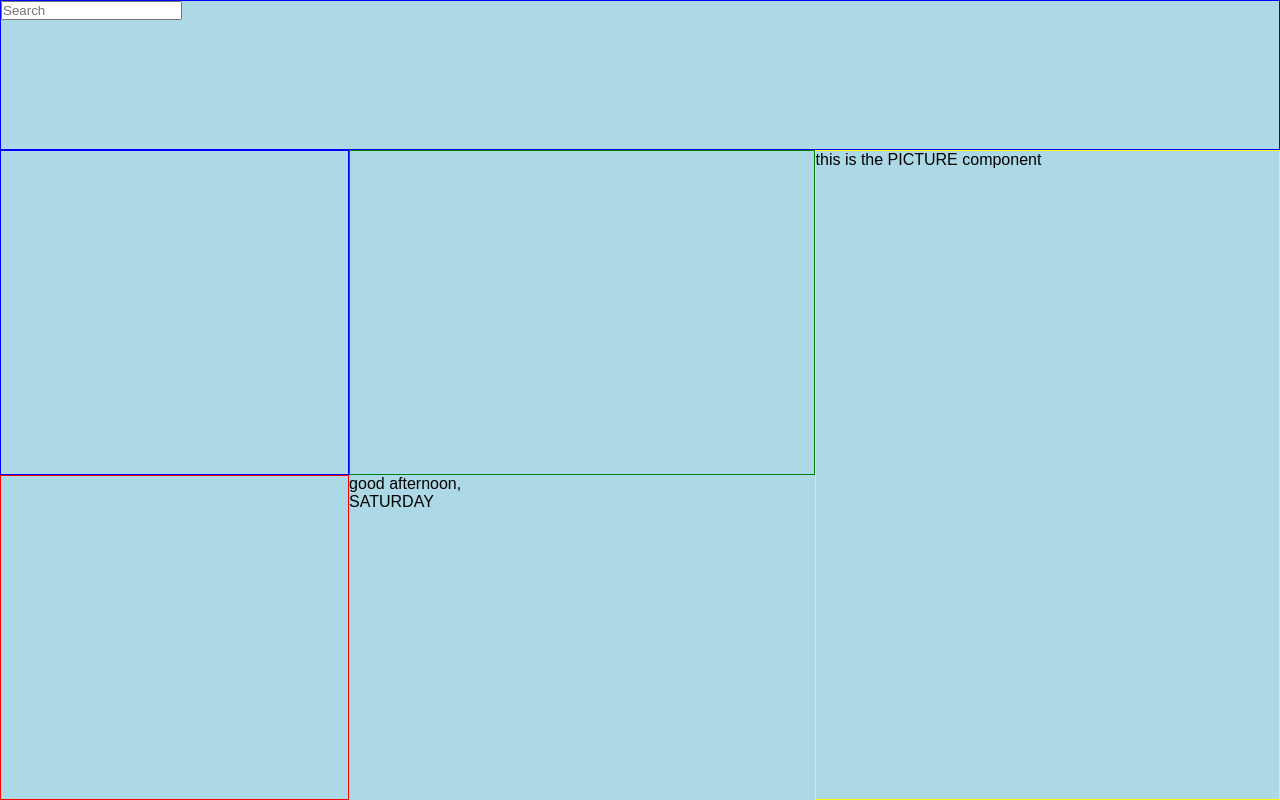
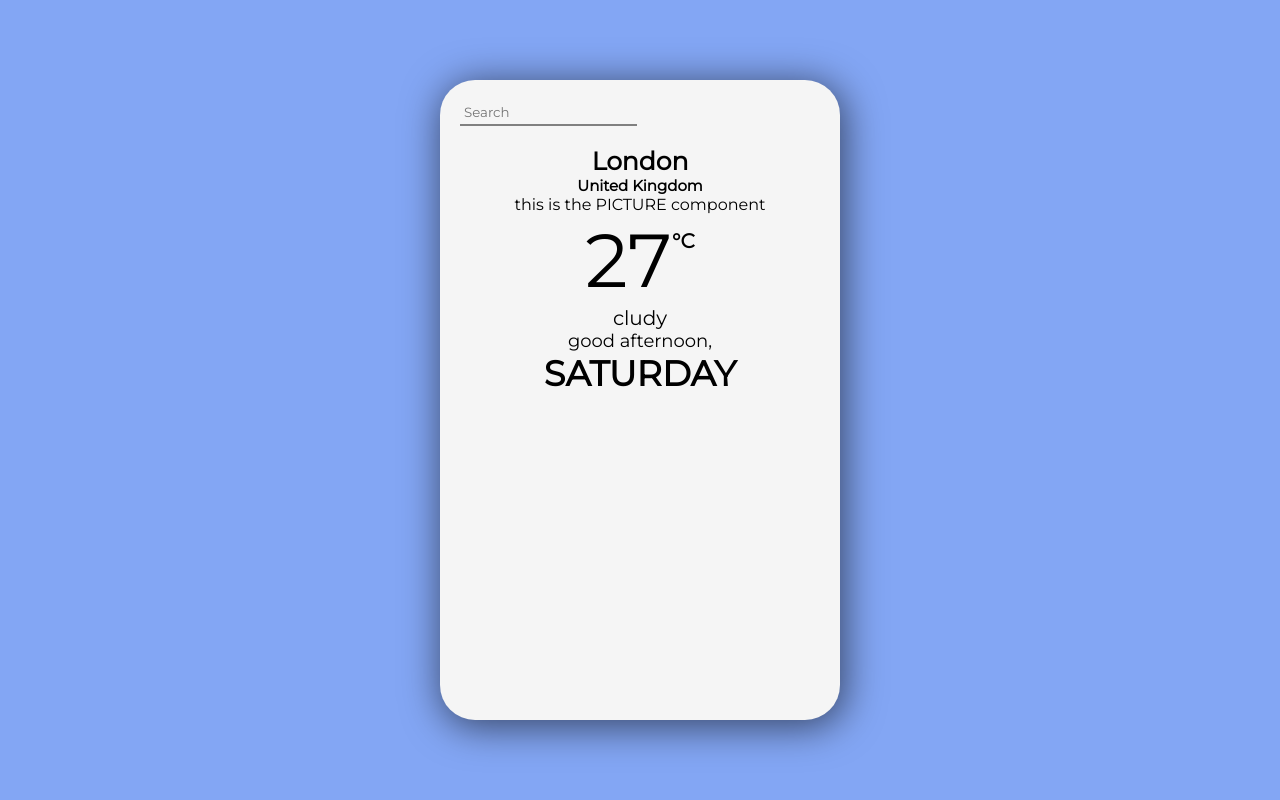
Before and after one commit to d-username/the-everyone-must-have-my-first-one-and-only-weather-app, a React (Create React App) app: page / in a window 1280 px wide. Built offline with nearby package versions, Linux system fonts and the light colour scheme; no server answers.

Commit message:
added styling

```diff
--- a/public/index.html
+++ b/public/index.html
@@ -24,6 +24,12 @@
       work correctly both with client-side routing and a non-root public URL.
       Learn how to configure a non-root public URL by running `npm run build`.
     -->
+    <link rel="preconnect" href="https://fonts.googleapis.com" />
+    <link rel="preconnect" href="https://fonts.gstatic.com" crossorigin />
+    <link
+      href="https://fonts.googleapis.com/css2?family=Montserrat&family=Righteous&display=swap"
+      rel="stylesheet"
+    />
     <title>React App</title>
   </head>
   <body>
--- a/src/App.css
+++ b/src/App.css
@@ -2,47 +2,123 @@
     box-sizing: border-box;
     padding: 0;
     margin: 0;
-    font-family: sans-serif;
+    font-family: 'Montserrat', sans-serif;
 }
 
-.App-wrapper {
-    background-color: lightblue;
+.App {
+    background-color: #83A6F4;
+
+    width: 100vw;
     height: 100vh;
-    width: 100vw;
 
-    display: grid;
-    grid-template:
-        "search search search" 150px
-        "location temperature picture" 1fr
-        "details greeting picture" 1fr /
-        0.75fr 1fr 1fr
+    display: flex;
+    justify-content: center;
+    align-items: center;
 }
 
-.search {
+.mainWrapper {
+    background-color: #F5F5F5;
+    box-shadow: 3px 5px 38px 2px rgba(0, 0, 0, 0.58);
+
+    height: 40rem;
+    width: 25rem;
+    border-radius: 35px;
+
+    /* display: grid;
+    grid-template:
+        "search" 1fr
+        "location " 1fr
+        "picture" 1fr
+        "temperature" 1fr
+        "details" 1fr
+        "greeting" 1fr /
+        1fr */
+
+    display: flex;
+    flex-direction: column;
+}
+
+/* .search {
     grid-area: search;
-    border: 1px solid blue
+} */
+
+.search-field {
+    border: none;
+    background-color: #f5f5f5;
+    border-bottom: 2px solid grey;
+    padding: 4px;
+    margin: 20px;
+}
+
+textarea:focus,
+input:focus {
+    outline: none;
+}
+
+input[type="search"]::-webkit-search-decoration,
+input[type="search"]::-webkit-search-cancel-button,
+input[type="search"]::-webkit-search-results-button,
+input[type="search"]::-webkit-search-results-decoration {
+    display: none;
 }
 
 .location {
-    grid-area: location;
-        border: 1px solid blue
+    /* grid-area: location; */
+    place-self: center;
+    text-align: center;
+}
+
+.location-city {
+    font-size: 25px;
+}
+
+.location-country {
+    font-size: 15px;
 }
 
 .temperature {
-    grid-area: temperature;
-        border: 1px solid green
+    /* grid-area: temperature; */
+    place-self: center;
+    display: flex;
+}
+
+.temperature-celsius {
+    font-size: 75px;
+}
+
+.degree-sign {
+    font-size: 20px;
+    font-weight: bold;
+    margin-top: 15px;
+    margin-left: 15px px;
 }
 
 .details {
-    grid-area: details;
-        border: 1px solid red
+    /* grid-area: details; */
+    place-self: center;
+}
+
+.weather-text {
+    font-size: 20px;
 }
 
 .picture {
-    grid-area: picture;
-        border: 1px solid yellow
+    /* grid-area: picture; */
+    display: flex;
+    place-self: center;
 }
 
 .greeting {
-    grid-area: greeting;
+    /* grid-area: greeting; */
+    place-self: center;
+    text-align: center;
 }
+
+.greeting-daypart{
+    font-size: 18px;
+}
+
+.greeting-day {
+    font-weight: bold;
+    font-size: 35px;
+}
--- a/src/App.js
+++ b/src/App.js
@@ -5,23 +5,24 @@ import Temperature from './components/Temperature.jsx';
 import Details from './components/Details.jsx';
 import Greeting from './components/Greeting.jsx';
 import Picture from './components/Picture.jsx';
+import MainWrapper from './components/MainWrapper';
 
 import { useState } from 'react';
-
 function App() {
   const [currentLocation, setCurrentLocation] = useState({
-    city: '',
-    country: '',
+    city: 'London',
+    country: 'United Kingdom',
   });
   const [currentConditions, setCurrentConditions] = useState({
-    celsius: null,
-    fahrenheit: null,
-    weatherText: '',
-    UVIndexText: '',
+    celsius: 27,
+    fahrenheit: 84,
+    weatherText: 'cludy',
+    UVIndexText: 'low',
   });
 
   return (
-    <div className='App-wrapper'>
+    <div className='App'>
+      <MainWrapper>
         <Search
           setCurrentLocation={setCurrentLocation}
           currentLocation={currentLocation}
@@ -29,10 +30,11 @@ function App() {
           setCurrentConditions={setCurrentConditions}
         />
         <Location currentLocation={currentLocation} />
+        <Picture />
         <Temperature currentConditions={currentConditions} />
         <Details currentConditions={currentConditions} />
         <Greeting />
-      <Picture />
+      </MainWrapper>
     </div>
   );
 }
--- a/src/components/Details.jsx
+++ b/src/components/Details.jsx
@@ -2,8 +2,8 @@ function Details({ currentConditions }) {
 
   return (
     <div className='details'>
-      <p>{currentConditions.weatherText}</p>
-      <p>{currentConditions.UVIndexText}</p>
+      <p className="weather-text">{currentConditions.weatherText}</p>
+      {/* <p>{currentConditions.UVIndexText}</p> */}
     </div>
   );
 }
--- a/src/components/Greeting.jsx
+++ b/src/components/Greeting.jsx
@@ -28,8 +28,8 @@ function Greeting() {
 
   return (
     <div className='greeting'>
-      <p>good {dayPart},</p>
-      <p>{day}</p>
+      <p className="greeting-daypart">good {dayPart},</p>
+      <p className="greeting-day">{day}</p>
     </div>
   );
 }
--- a/src/components/Location.jsx
+++ b/src/components/Location.jsx
@@ -1,7 +1,7 @@
 function Location({currentLocation}) {
   return <div className='location'>
-    <h2>{currentLocation.city}</h2>
-    <h3>{currentLocation.country}</h3>
+    <h2 className="location-city">{currentLocation.city}</h2>
+    <h3 className="location-country">{currentLocation.country}</h3>
   </div>;
 }
 
--- /dev/null
+++ b/src/components/MainWrapper.jsx
@@ -0,0 +1,5 @@
+const mainWrapper = (props) => {
+  return <div className='mainWrapper'>{props.children}</div>;
+};
+
+export default mainWrapper;
--- a/src/components/Search.jsx
+++ b/src/components/Search.jsx
@@ -65,6 +65,7 @@ function Search({
   return (
     <form className='search' onSubmit={(e) => handleSubmit(e)}>
       <input
+      className='search-field'
         type='search'
         id='search'
         name='search'
--- a/src/components/Temperature.jsx
+++ b/src/components/Temperature.jsx
@@ -1,8 +1,9 @@
 function Temperature({currentConditions}) {
   return (
     <div className='temperature'>
-      <p>{currentConditions.celsius}</p>
-      <p>{currentConditions.fahrenheit}</p>
+        <span className='temperature-celsius'> {currentConditions.celsius} </span>
+        <span className='degree-sign'>°C</span>
+      {/* <p>{currentConditions.fahrenheit}</p> */}
     </div>
   );
 }
--- a/src/index.js
+++ b/src/index.js
@@ -1,7 +1,7 @@
 import React from 'react';
 import ReactDOM from 'react-dom/client';
 import './index.css';
-import App from './App';
+import App from './App.js';
 import reportWebVitals from './reportWebVitals';
 
 const root = ReactDOM.createRoot(document.getElementById('root'));
```
Lines whose indentation alone changed are shown as unchanged.
